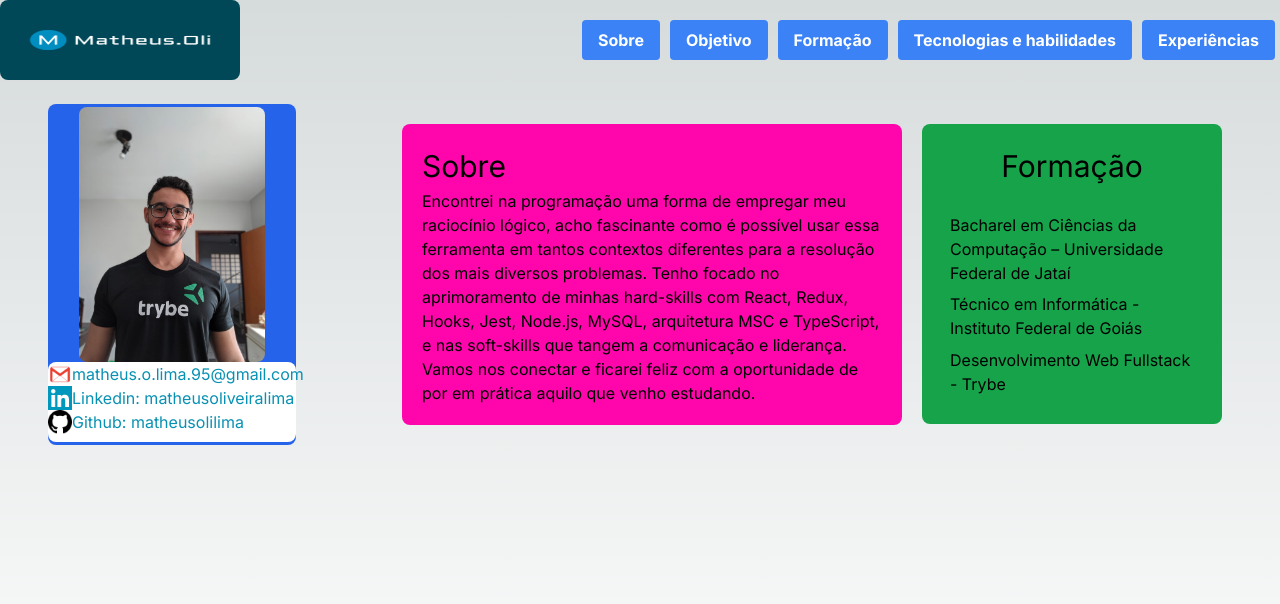
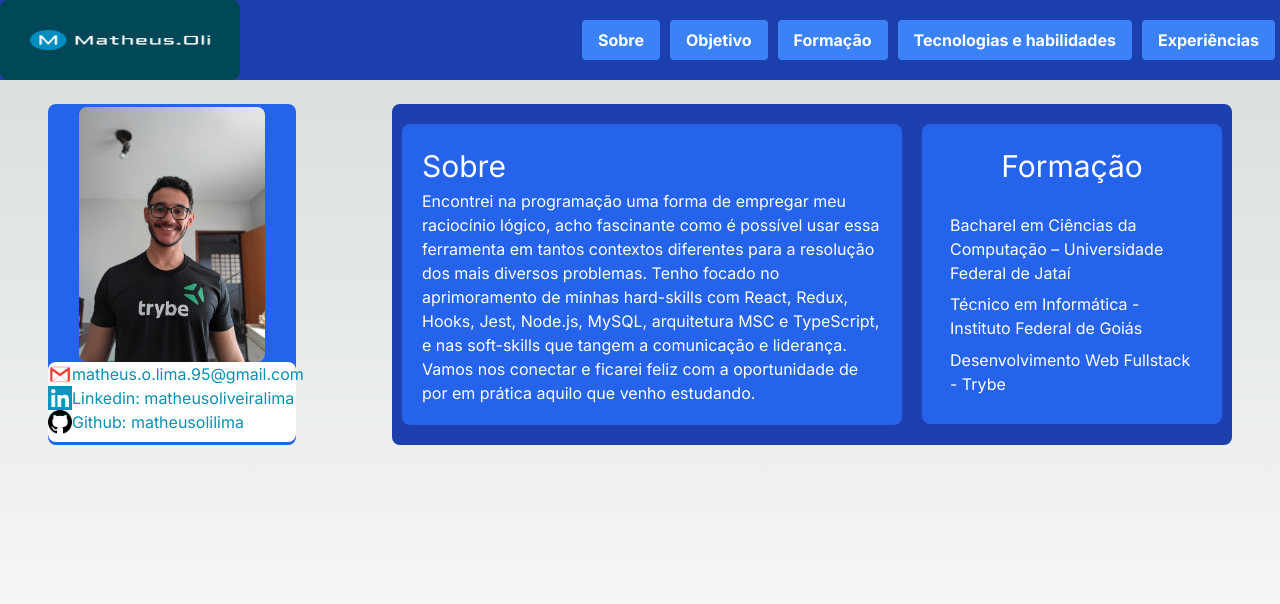
Before and after one commit to matheusolilima/tailwind-page, a Next.js app: page / in a window 1280 px wide. Shown: the top 604 px of the page. Built offline with nearby package versions, Linux system fonts and the light colour scheme.

Commit message:
paleta ajustada

```diff
--- a/src/app/globals.css
+++ b/src/app/globals.css
@@ -43,7 +43,7 @@ p {
 .sobre-objetivo {
   width: 500px;
   /* height: 200px; */
-  background: rgb(255, 5, 172);
+  background: rgb(37,99,235);
   margin-top: 20px;
   margin-bottom: 20px;
   padding: 20px;
--- a/src/app/page.js
+++ b/src/app/page.js
@@ -10,7 +10,7 @@ export default function Home() {
   // posso armazenar componente em variavel pra renderizar quando quero
   // para adicionar cor especifica usa-se bg-[#50d71e]
   const bluePallete = ["blue-400","blue-600","blue-800"]
-  const greenPallete = ["green-400","green-600","green-800"]
+
 
   const [ sobre, setSobre] = React.useState({
     title: "Sobre",
@@ -28,7 +28,7 @@ export default function Home() {
 
   const [ formacao, setFormacao] = React.useState({
     title: "Formação",
-    cor: "bg-green-600",
+    cor: "bg-blue-600",
     isVisible: true,
     list:[
       "Bacharel em Ciências da Computação – Universidade Federal de Jataí",
@@ -39,7 +39,7 @@ export default function Home() {
 
   const [ habilidades, setHabilidades] = React.useState({
     title: "Tecnologias e habilidades",
-    cor: "bg-red-600",
+    cor: "bg-blue-600",
     isVisible: false,
     list:[
       "HTML","CSS","JavaScript","React",
@@ -112,7 +112,7 @@ export default function Home() {
   return (
     <main className="flex min-h-screen flex-col">
 
-      <div className={`flex bg-${ bluePallete[2] } h-[80px] items-center justify-between mb-6`} >
+      <div className={`flex bg-[#1e40af] h-[80px] items-center justify-between mb-6`} >
 
         {/* <h1  className="text-7xl font-sans text-cyan-50">
           Matheus Oliveira Lima
@@ -120,10 +120,9 @@ export default function Home() {
 
         <Image src={ Logo } alt="logo" className="flex h-[80px] w-[240px] rounded-lg"/>
 
-        {/* {MenuButtons([formacao,habilidades,experiencias,sobre,objetivo])} */}
         {/* <MenuButtons stateList={[{...sobre},{...objetivo}]} /> */}
 
-        <div className={`flex rounded-lg bg-${ bluePallete[2] } h-[80px] w-auto justify-center items-center`}>
+        <div className={`flex rounded-lg bg-[#1e40af] h-[80px] w-auto justify-center items-center`}>
 
           {bloco1States.map((item) => (
 
@@ -150,7 +149,7 @@ export default function Home() {
         <FrameCard pallete={ bluePallete } />
 
 
-        <div className={`flex flex-row rounded-lg ${bluePallete[1]} mx-12 w-2/3`}>
+        <div className={`flex flex-row rounded-lg bg-[#1e40af] mx-12 w-2/3`}>
 
           {/* <InfoCard infos={sobre} toggler={toggleSobreObjetivo}/>
           <InfoCard infos={objetivo} toggler={toggleSobreObjetivo}/> */}
@@ -158,7 +157,7 @@ export default function Home() {
           <div
             id="sobre"
             onClick={toggleSobreObjetivo}
-            className={`${sobre.isVisible? "": "hidden"} sobre-objetivo rounded-lg mx-[10px]`}
+            className={`${sobre.isVisible? "": "hidden"} sobre-objetivo rounded-lg mx-[10px] text-white`}
             >
               <h2>Sobre</h2>
               <p className="text-left text-base break-normal">
@@ -173,7 +172,7 @@ export default function Home() {
           <div
             id="objetivo"
             onClick={toggleSobreObjetivo}
-            className={`${objetivo.isVisible? "": "hidden"} sobre-objetivo rounded-lg mx-[10px]`}
+            className={`${objetivo.isVisible? "": "hidden"} sobre-objetivo rounded-lg mx-[10px] text-white`}
             >
               <h2>
                 Objetivo Profissional
--- a/src/components/infoCard.js
+++ b/src/components/infoCard.js
@@ -3,7 +3,7 @@ export default function InfoCard({ infos, toggler }) {
   return (
     <div
       onClick={ toggler }
-      className={`${infos.isVisible? "": "hidden"} flex justify-evenly flex-wrap rounded-lg p-[20px] w-[300px] h-[300px] ${ infos.cor } my-[20px] mx-[10px]`}>
+      className={`${infos.isVisible? "": "hidden"} flex justify-evenly flex-wrap rounded-lg p-[20px] w-[300px] h-[300px] ${ infos.cor } my-[20px] mx-[10px] text-white`}>
       <h2>{infos.title}</h2>
 
       <div className={`flex grid ${ infos.list.length > 3? "grid-cols-2": ""} justify-evenly flex-wrap`}>
```
